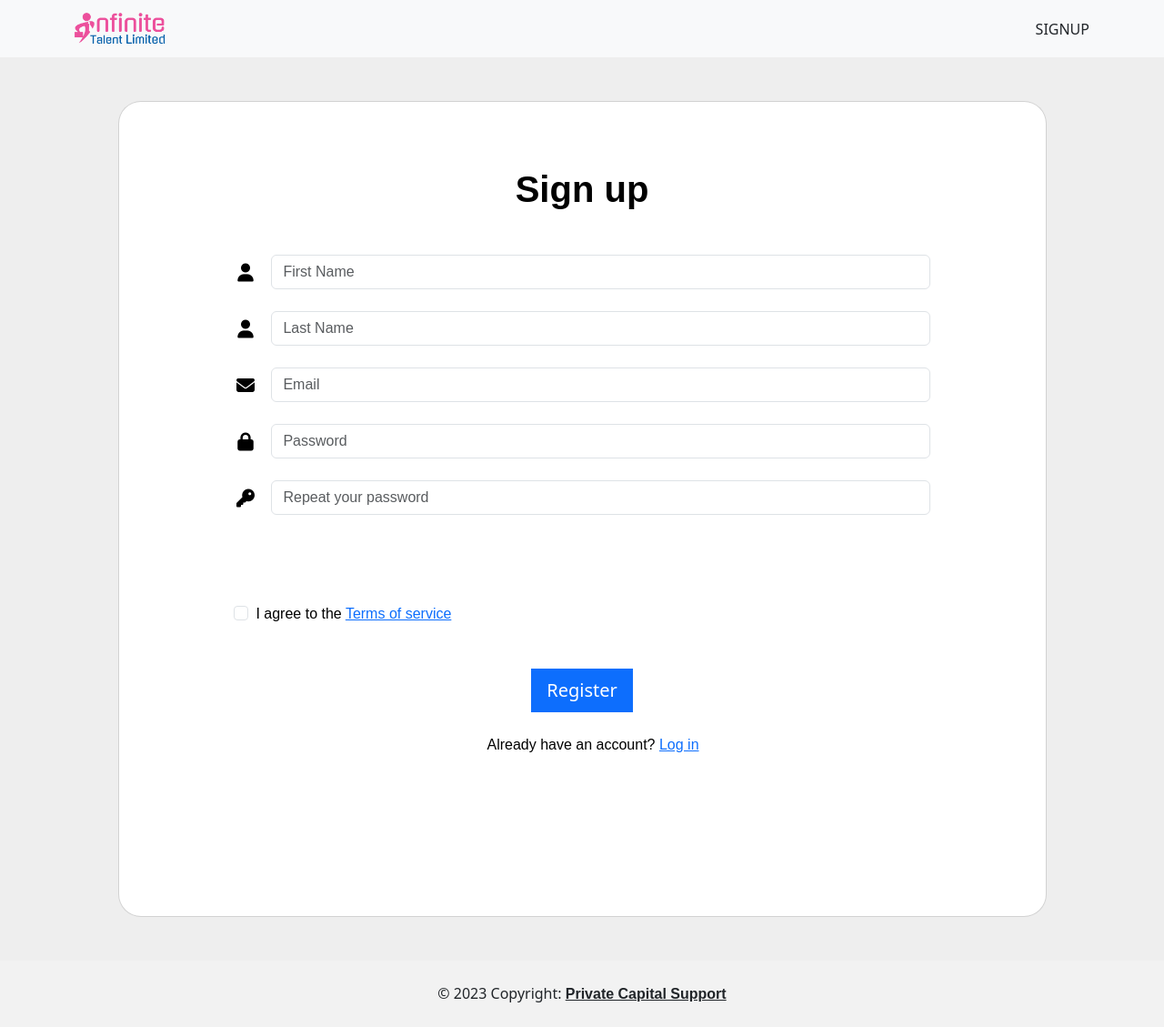
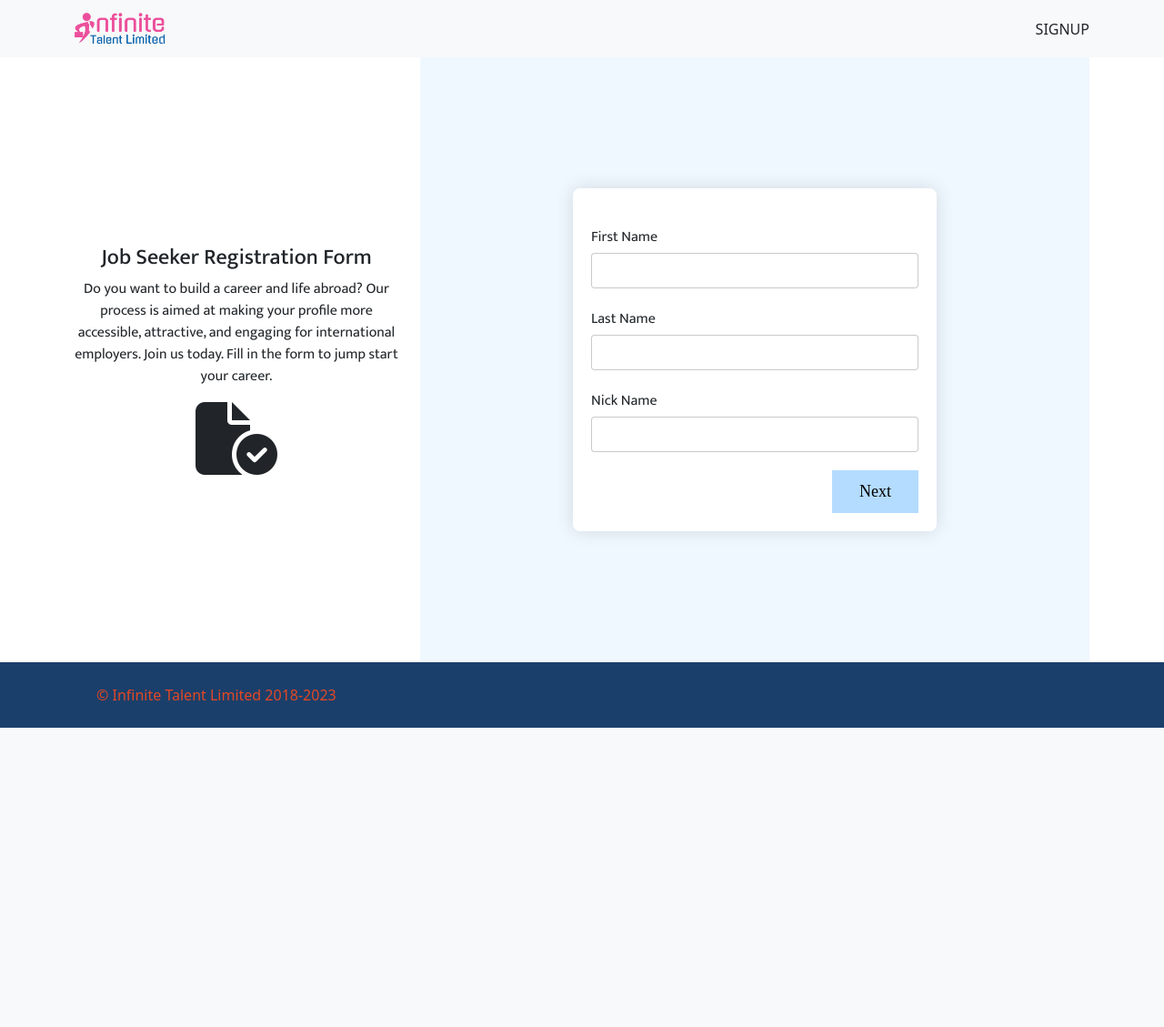
Before and after one commit to xcixor/talent, a Django app: page /accounts/registration/ in a window 1280 px wide. Shown: the whole page at 91% size. After the commit the page ends 800 px from the top, so only its background shows below. Run offline with Django 4.2, Linux system fonts and the light colour scheme; parts of the project's set-up code (start-up, migrations or seed data) failed here and were passed over; some libraries are stand-ins or nearby versions.

Commit message:
chore(signup): add signup template

```diff
--- a/app/accounts/static/css/accounts/registration/registration.css
+++ b/app/accounts/static/css/accounts/registration/registration.css
@@ -0,0 +1,57 @@
+* {
+    box-sizing: border-box;
+}
+
+.form-section {
+    min-height: 100%;
+    width: 100%;
+    display: flex;
+    align-items: center;
+    justify-content: center;
+    background-color: aliceblue;
+}
+.form-container {
+    max-width: 400px;
+    width: 90%;
+    padding: 20px;
+    box-shadow: 0px 0px 20px #00000020;
+    border-radius: 8px;
+    background-color: white;
+}
+.step {
+    display: none;
+}
+.step.active {
+    display: block;
+}
+.form-group {
+    width: 100%;
+    margin-top: 20px;
+}
+.form-group input {
+    width: 100%;
+    border: 1.5px solid rgba(128, 128, 128, 0.418);
+    padding: 5px;
+    font-size: 18px;
+    margin-top: 5px;
+    border-radius: 4px;
+}
+button.next-btn,
+button.previous-btn,
+button.submit-btn {
+    float: right;
+    margin-top: 20px;
+    padding: 10px 30px;
+    border: none;
+    outline: none;
+    background-color: rgb(180, 220, 255);
+    font-family: "Montserrat";
+    font-size: 18px;
+    cursor: pointer; /* text-align: right; */
+}
+button.previous-btn {
+    float: left;
+}
+button.submit-btn {
+    background-color: aquamarine;
+}
--- /dev/null
+++ b/app/accounts/static/js/accounts/registration/registration.js
@@ -0,0 +1,36 @@
+const steps = Array.from(document.querySelectorAll("form .step"));
+const nextBtn = document.querySelectorAll("form .next-btn");
+const prevBtn = document.querySelectorAll("form .previous-btn");
+const form = document.querySelector("form");
+nextBtn.forEach((button) => {
+	button.addEventListener("click", () => {
+		changeStep("next");
+	});
+});
+prevBtn.forEach((button) => {
+	button.addEventListener("click", () => {
+		changeStep("prev");
+	});
+});
+form.addEventListener("submit", (e) => {
+	e.preventDefault();
+	const inputs = [];
+	form.querySelectorAll("input").forEach((input) => {
+		const { name, value } = input;
+		inputs.push({ name, value });
+	});
+	console.log(inputs);
+	form.reset();
+});
+function changeStep(btn) {
+	let index = 0;
+	const active = document.querySelector(".active");
+	index = steps.indexOf(active);
+	steps[index].classList.remove("active");
+	if (btn === "next") {
+		index++;
+	} else if (btn === "prev") {
+		index--;
+	}
+	steps[index].classList.add("active");
+}
--- a/app/accounts/templates/accounts/registration/registration.html
+++ b/app/accounts/templates/accounts/registration/registration.html
@@ -8,128 +8,76 @@
 {% endblock %}
 {% block content %}
 
-<section class="p-5" style="background-color: #eee; position: relative;">
+<section class="px-5 h-100">
   <div class="container h-100">
     <div class="row d-flex justify-content-center align-items-center h-100">
-      <div class="col-lg-12 col-xl-11">
-        <div class="card text-black" style="border-radius: 25px;">
-          <div class="card-body p-md-5">
-            <div class="row justify-content-center">
-              <div class="col-md-10 col-lg-10 col-xl-10 order-2 order-lg-1">
-
-                <p class="text-center h1 fw-bold mb-5 mx-1 mx-md-4 mt-4">Sign up</p>
-                <div id="htmx-parent" class="htmx-parent">
-                  <form action="{% url 'accounts:registration' %}" method="post" class="auth-form"
-                    hx-post="{% url 'accounts:registration' %}" hx-swap="innerHTML" hx-target="#htmx-parent"
-                    hx-indicator="#spinner">
-                    {% csrf_token %}
-                    <div class="d-flex flex-row align-items-center mb-4">
-                      <i class="fas fa-user fa-lg me-3 fa-fw"></i>
-                      <div class="form-outline flex-fill mb-0">
-                        <input type="text" value="{{request.session.registration_details.first_name}}" id="first_name"
-                          name="first_name" class="form-control" placeholder="First Name" />
-                        <div class="error-container">
-                          {% for error in form.first_name.errors %}
-                          <p class="error e">{{ error|escape }}</p>
-                          {% endfor %}
+      <div class="col-sm-4 h-100 d-flex flex-column justify-content-center align-items-center">
+        <div class="text-center">
+          <h4>Job Seeker Registration Form</h4>
+          <p>
+            Do you want to build a career and life abroad? Our process is aimed at making your profile more accessible,
+            attractive,
+            and engaging for international employers. Join us today. Fill in the form to jump start your career.
+          </p>
+          <i class="fa-solid fa-file-circle-check fa-5x"></i>
         </div>
       </div>
+      <div class="col-sm-8 h-100">
+        <section class="form-section">
+          <div class="form-container">
+            <form>
+              <div class="step step-1 active">
+                <div class="form-group">
+                  <label for="firstName">First Name</label>
+                  <input type="text" id="firstName" name="first-name" />
                 </div>
-
-                    <div class="d-flex flex-row align-items-center mb-4">
-                      <i class="fas fa-user fa-lg me-3 fa-fw"></i>
-                      <div class="form-outline flex-fill mb-0">
-                        <input type="text" value="{{request.session.registration_details.last_name}}" id="last_name"
-                          name="last_name" class="form-control" placeholder="Last Name" />
-                        <div class="error-container">
-                          {% for error in form.last_name.errors %}
-                          <p class="error e">{{ error|escape }}</p>
-                          {% endfor %}
+                <div class="form-group">
+                  <label for="lastName">Last Name</label>
+                  <input type="text" id="lastName" name="last-name" />
                 </div>
+                <div class="form-group">
+                  <label for="nickName">Nick Name</label>
+                  <input type="text" id="nickName" name="nick-name" />
                 </div>
+                <button type="button" class="next-btn">Next</button>
               </div>
-
-                    <div class="d-flex flex-row align-items-center mb-4">
-                      <i class="fas fa-envelope fa-lg me-3 fa-fw"></i>
-                      <div class="form-outline flex-fill mb-0">
-                        <input type="email" value="{{request.session.registration_details.email}}" id="email"
-                          name="email" class="form-control" placeholder="Email" />
-                        <div class="error-container">
-                          {% for error in form.email.errors %}
-                          <p class="error e">{{ error|escape }}</p>
-                          {% endfor %}
+              <div class="step step-2">
+                <div class="form-group">
+                  <label for="email">Email</label>
+                  <input type="text" id="email" name="email" />
                 </div>
+                <div class="form-group">
+                  <label for="phone">Phone</label>
+                  <input type="number" id="phone" name="phone-number" />
                 </div>
+                <button type="button" class="previous-btn">Prev</button>
+                <button type="button" class="next-btn">Next</button>
               </div>
-
-                    <div class="d-flex flex-row align-items-center mb-4">
-                      <i class="fas fa-lock fa-lg me-3 fa-fw"></i>
-                      <div class="form-outline flex-fill mb-0">
-                        <input type="password" id="password1" name="password1" class="form-control"
-                          placeholder="Password" />
-                        <div class="error-container">
-                          {% for error in form.password1.errors %}
-                          <p class="error e">{{ error|escape }}</p>
-                          {% endfor %}
+              <div class="step step-3">
+                <div class="form-group">
+                  <label for="country">country</label>
+                  <input type="text" id="country" name="country" />
                 </div>
+                <div class="form-group">
+                  <label for="city">City</label>
+                  <input type="text" id="city" name="city" />
                 </div>
+                <div class="form-group">
+                  <label for="postCode">Post Code</label>
+                  <input type="text" id="postCode" name="post-code" />
                 </div>
-
-                    <div class="d-flex flex-row align-items-center mb-4">
-                      <i class="fas fa-key fa-lg me-3 fa-fw"></i>
-                      <div class="form-outline flex-fill mb-0">
-                        <input type="password" id="password2" name="password2" class="form-control"
-                          placeholder="Repeat your password" />
-                        <div class="error-container">
-                          {% for error in form.password2.errors %}
-                          <p class="error e">{{ error|escape }}</p>
-                          {% endfor %}
-                        </div>
-                      </div>
-                    </div>
-
-                    <div class="form-check flex-column justify-content-center mb-5">
-                      {{form.captcha}}
-                      <div class="error-container">
-                        {% for error in form.captcha.errors %}
-                        <p class="error e">{{ error|escape }}</p>
-                        {% endfor %}
-                      </div>
-                    </div>
-
-                    <div class="form-check flex-column justify-content-center mb-5">
-                      <input class="form-check-input me-2" type="checkbox" name="terms" id="terms"
-                        {% if request.session.registration_details.terms %}checked{% endif %} />
-                      <label class="form-check-label" for="terms">
-                        I agree to the <a href="#">Terms of service</a>
-                      </label>
-                      <div class="error-container">
-                        {% for error in form.terms.errors %}
-                        <p class="error e">{{ error|escape }}</p>
-                        {% endfor %}
-                      </div>
-                    </div>
-                    <div class="d-flex justify-content-center mx-4 mb-3 mb-lg-4">
-                      <button type="submit" class="btn btn-primary btn-lg">Register</button>
-                    </div>
-
-                    <div class="form-check d-flex justify-content-center mb-5">
-                      <label class="form-check-label" for="form2Example3">
-                        Already have an account? <a href="{% url 'accounts:login' %}">Log in</a>
-                      </label>
+                <button type="button" class="previous-btn">Prev</button>
+                <button type="submit" class="submit-btn">Submit</button>
               </div>
             </form>
-                  <div class="htmx-indicator" id="spinner">
-                    <img src="{% static 'images/common/puff.svg' %}" height="80" width="80" alt="loader" />
           </div>
-                </div>
-              </div>
-            </div>
-          </div>
-        </div>
+        </section>
       </div>
     </div>
   </div>
 </section>
+{% endblock %}
+{% block scripts %}
+<script src="{% static 'js/accounts/registration/registration.js' %}"></script>
 
 {% endblock %}
--- a/app/common/static/css/common/styles.css
+++ b/app/common/static/css/common/styles.css
@@ -2,11 +2,18 @@
 	--font-headline: "Noto Sans", sans-serif;
 	--font-normal: "Mukta", sans-serif;
     --color-primary: #1B3F6B;
+    --color-primary-light-10: #e8ecf0;
     --color-secondary: #E34824;
     --color-secondary-2: #FDA828;
     --color-secondary-tint-5:#ee917c;
     --color-secondary-tint-8:#f7c8bd;
     --color-secondary-tint-10:#fcede9;
+    --color-alice-light-3: #f3f9ff;
+
+}
+
+.alice-blue {
+    color: #F0F8FF;
 }
 
 .text-color-primary {
@@ -18,7 +25,15 @@
 }
 
 .bg-primary{
-    background-color: var(--color-primary);
+    background-color: var(--color-primary) !important;
+}
+
+.bg-primary-light-10{
+    background-color: var(--color-primary-light-10) !important;
+}
+
+.alice-light-3{
+    background-color: var(--color-alice-light-3) !important;
 }
 
 .bg-secondary{
--- a/app/common/templates/common/base.html
+++ b/app/common/templates/common/base.html
@@ -8,7 +8,7 @@
   <meta name="viewport" content="width=device-width, initial-scale=1.0">
   <link rel="icon" type="image/x-icon" href="{% static 'assets/favicon.ico' %}" style="border-radius: 10px;">
   <title>
-    PES Staff |
+    Infinite Talent Limited |
     {% block title %}
     {% endblock %}
   </title>
@@ -17,8 +17,12 @@
     crossorigin="anonymous" referrerpolicy="no-referrer" />
   <link rel="preconnect" href="https://fonts.googleapis.com">
   <link rel="preconnect" href="https://fonts.gstatic.com" crossorigin>
+  <link rel="preconnect" href="https://fonts.googleapis.com">
+  <link rel="preconnect" href="https://fonts.gstatic.com" crossorigin>
+  <link rel="preconnect" href="https://fonts.googleapis.com">
+  <link rel="preconnect" href="https://fonts.gstatic.com" crossorigin>
   <link
-    href="https://fonts.googleapis.com/css2?family=Lato:ital,wght@0,100;0,300;0,400;0,700;0,900;1,100;1,300;1,400;1,700;1,900&family=Open+Sans:ital,wght@0,300;0,400;0,500;0,600;0,700;1,300;1,400;1,500;1,600;1,700&display=swap"
+    href="https://fonts.googleapis.com/css2?family=Mukta:wght@200;300;400;500;600;700;800&family=Noto+Sans:ital,wght@0,100;0,200;0,300;0,400;0,500;0,600;0,700;0,800;1,100;1,200;1,300;1,400;1,500;1,600;1,700;1,800&display=swap"
     rel="stylesheet">
   <link href="https://cdn.jsdelivr.net/npm/bootstrap@5.3.0-alpha1/dist/css/bootstrap.min.css" rel="stylesheet"
     integrity="sha384-GLhlTQ8iRABdZLl6O3oVMWSktQOp6b7In1Zl3/Jr59b6EGGoI1aFkw7cmDA6j6gD" crossorigin="anonymous">
@@ -33,11 +37,11 @@
 <body>
   <header>
     {% block header %}
-    <nav class="navbar navbar-expand-lg bg-body-tertiary bg-primary">
+    <nav class="navbar navbar-expand-lg bg-body-tertiary">
       <div class="container">
         <div class="d-flex justify-content-between align-items-center" style="width:100%">
           <a class="navbar-brand" href="/">
-            <img src="{% static 'images/common/logo.png' %}" alt="Logo" width="100" >
+            <img src="{% static 'images/common/logo.png' %}" alt="Logo" width="100">
           </a>
           <div class="links">
             {% if user.is_authenticated %}
--- a/app/common/templates/common/footer.html
+++ b/app/common/templates/common/footer.html
@@ -1,10 +1,7 @@
-<!-- Footer -->
-<footer class="text-center text-lg-start ">
-
-    <div class="text-center p-4" style="background-color: rgba(0, 0, 0, 0.05);">
-      © 2023 Copyright:
-      <a class="text-reset fw-bold" href="https://www.privateequity-support.com/">Private Capital Support</a>
+<footer class="bg-primary">
+  <div class="container">
+    <div class="p-4 text-color-secondary">
+      © Infinite Talent Limited 2018-2023
     </div>
-    <!-- Copyright -->
-  </footer>
-  <!-- Footer -->
+  </div>
+</footer>
```
Lines whose indentation alone changed are shown as unchanged.
